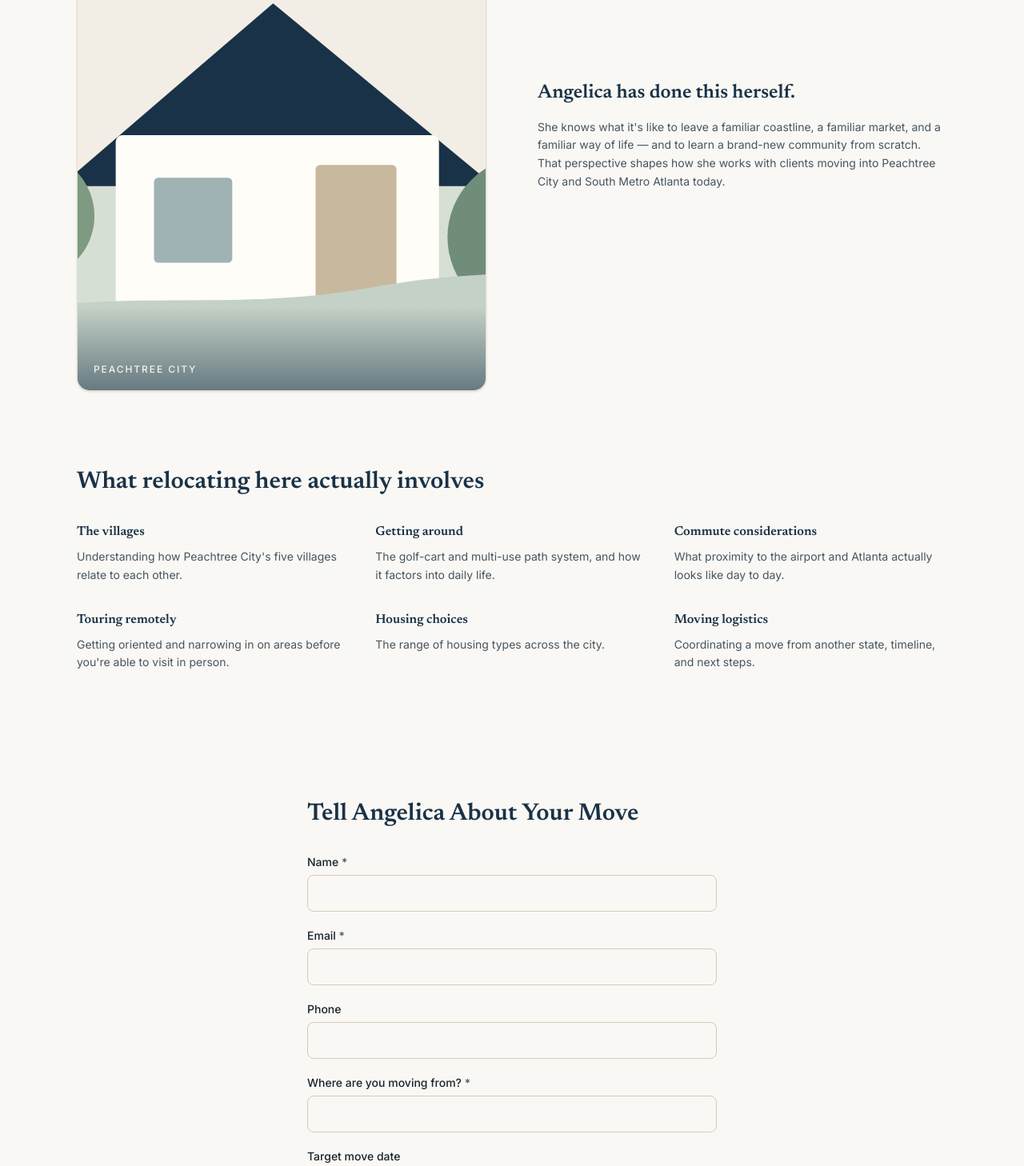
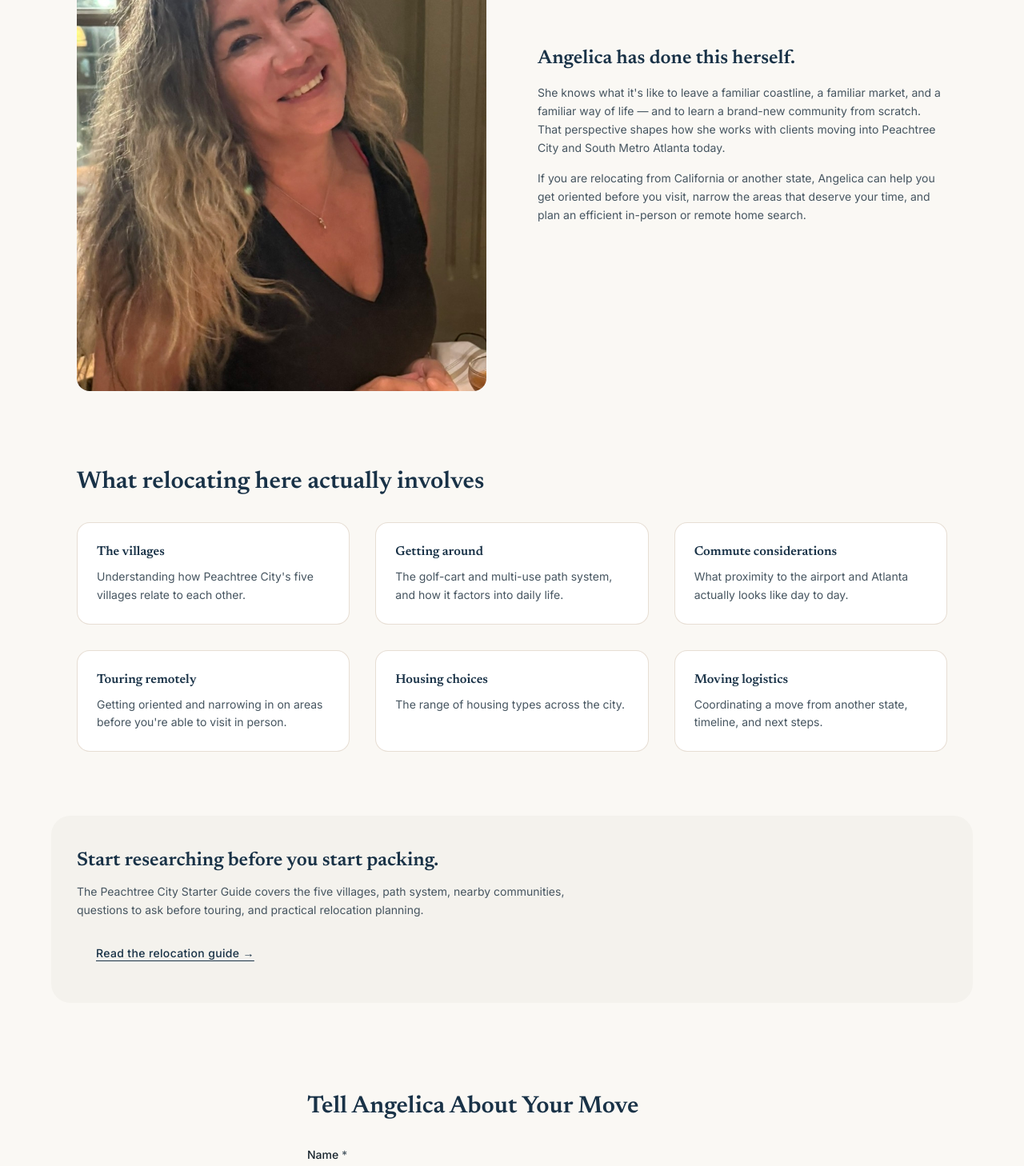
Before and after one commit to jloftis10-lang/angelicarios, a Next.js app: page /relocate in a window 1280 px wide. Shown: the part 740-2198 px from the top of the page at 80% size. Built offline with nearby package versions, Linux system fonts and the light colour scheme; no server answers.

Commit message:
Strengthen relocation funnel and use Angelica portrait

```diff
--- a/src/app/relocate/page.tsx
+++ b/src/app/relocate/page.tsx
@@ -1,10 +1,12 @@
 import type { Metadata } from "next";
 import { Container } from "@/components/ui/Container";
 import { Button } from "@/components/ui/Button";
-import { PlaceholderImage } from "@/components/ui/PlaceholderImage";
+import { PortraitImage } from "@/components/ui/PortraitImage";
 import { PageHero } from "@/components/sections/PageHero";
 import { LeadForm } from "@/components/forms/LeadForm";
 import { Breadcrumbs } from "@/components/Breadcrumbs";
+import { agent, serviceAreas } from "@/config/site";
+import angelicaPortrait from "@/assets/images/angelica-portrait.jpg";
 
 export const metadata: Metadata = {
   title: "Relocating to Peachtree City",
@@ -41,13 +43,21 @@ export default function RelocatePage() {
 
       <section className="py-8">
         <Container className="grid items-center gap-10 md:grid-cols-2 md:gap-16">
-          <PlaceholderImage label="Angelica — relocation story" aspect="aspect-[4/5]" />
+          <PortraitImage
+            src={angelicaPortrait}
+            alt={`Angelica Rios, ${agent.title} serving ${serviceAreas.primary}`}
+            aspect="aspect-[4/5]"
+          />
           <div>
             <h2 className="font-display text-2xl font-semibold text-navy">Angelica has done this herself.</h2>
             <p className="mt-4 text-sm leading-relaxed text-slate">
               She knows what it&apos;s like to leave a familiar coastline, a familiar market, and a familiar way of
               life — and to learn a brand-new community from scratch. That perspective shapes how she works with
               clients moving into Peachtree City and South Metro Atlanta today.
+            </p>
+            <p className="mt-4 text-sm leading-relaxed text-slate">
+              If you are relocating from California or another state, Angelica can help you get oriented before you
+              visit, narrow the areas that deserve your time, and plan an efficient in-person or remote home search.
             </p>
           </div>
         </Container>
@@ -58,12 +68,25 @@ export default function RelocatePage() {
           <h2 className="font-display text-3xl font-semibold text-navy">What relocating here actually involves</h2>
           <div className="mt-8 grid gap-8 md:grid-cols-3">
             {topics.map((topic) => (
-              <div key={topic.title}>
+              <div key={topic.title} className="rounded-2xl border border-sand/60 bg-white p-6">
                 <h3 className="text-base font-semibold text-navy">{topic.title}</h3>
                 <p className="mt-2 text-sm leading-relaxed text-slate">{topic.copy}</p>
               </div>
             ))}
           </div>
+        </Container>
+      </section>
+
+      <section className="py-4">
+        <Container className="rounded-3xl bg-canvas p-8 md:p-10">
+          <h2 className="font-display text-2xl font-semibold text-navy">Start researching before you start packing.</h2>
+          <p className="mt-3 max-w-2xl text-sm leading-relaxed text-slate">
+            The Peachtree City Starter Guide covers the five villages, path system, nearby communities, questions to
+            ask before touring, and practical relocation planning.
+          </p>
+          <Button href="/guide" variant="ghost" className="mt-5 px-0">
+            Read the relocation guide →
+          </Button>
         </Container>
       </section>
 
```
